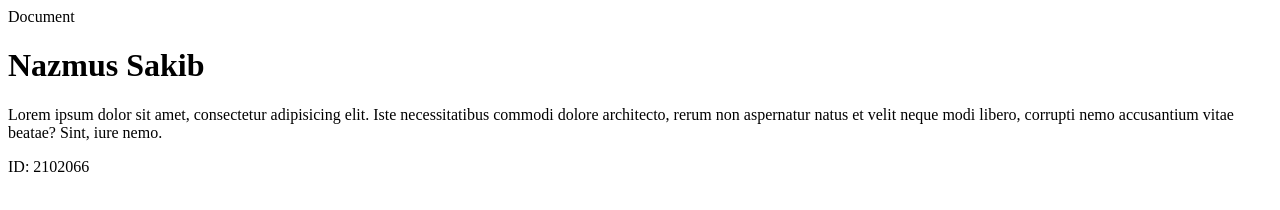
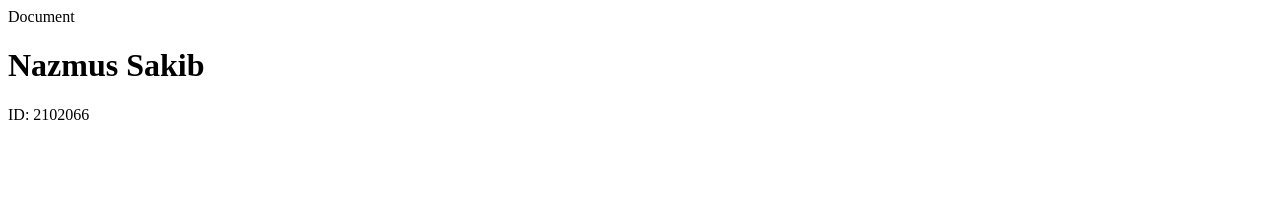
Before and after one commit to Sakib2405/First_program, a plain HTML site: page index.html in a window 1280 px wide. Drawn offline with Linux system fonts and the light colour scheme.

Commit message:
Update index.html

```diff
--- a/index.html
+++ b/index.html
@@ -8,7 +8,6 @@
     </head>
     <body>
 <h1>Nazmus Sakib</h1>
-<p>Lorem ipsum dolor sit amet, consectetur adipisicing elit. Iste necessitatibus commodi dolore architecto, rerum non aspernatur natus et velit neque modi libero, corrupti nemo accusantium vitae beatae? Sint, iure nemo.</p>
         <p>ID: 2102066</p>
     </body>
 </html>
```
